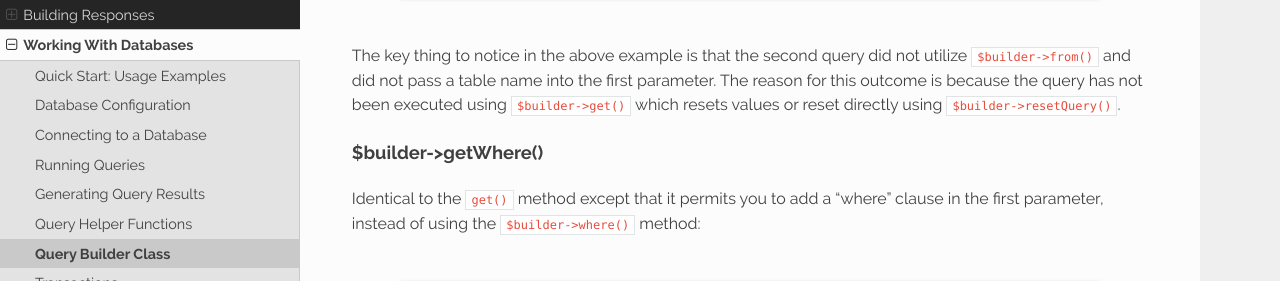
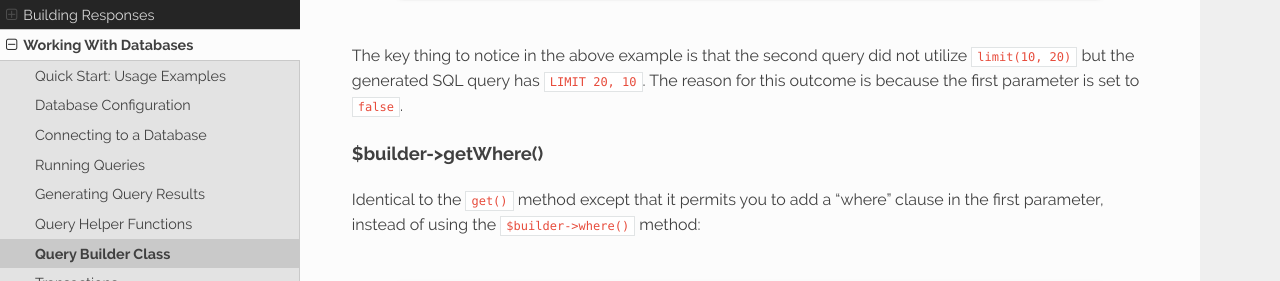
Before and after one commit to NEKOGET/ci4_user_guide_src, a Sphinx documentation site: the page built from source/database/query_builder.rst, in a window 1280 px wide and 900 px high, scrolled down 2863 px, cut to the strip 214-495 px from the top of the window. Built offline with Sphinx 7.4.7 and the Read the Docs theme 2.0.0, drawn with Linux system fonts in a browser that asks for light colours; some of the changed text lies outside the part shown.

Commit message:
docs: improve explanations

```diff
--- a/source/database/query_builder.rst
+++ b/source/database/query_builder.rst
@@ -78,10 +78,8 @@ will be reset (by default it will be reset, just like when using ``$builder->get
 .. literalinclude:: query_builder/006.php
 
 The key thing to notice in the above example is that the second query did not
-utilize ``$builder->from()`` and did not pass a table name into the first
-parameter. The reason for this outcome is because the query has not been
-executed using ``$builder->get()`` which resets values or reset directly
-using ``$builder->resetQuery()``.
+utilize ``limit(10, 20)`` but the generated SQL query has ``LIMIT 20, 10``.
+The reason for this outcome is because the first parameter is set to ``false``.
 
 $builder->getWhere()
 --------------------
@@ -829,9 +827,7 @@ will be reset (by default it will be--just like ``$builder->insert()``):
 
 .. literalinclude:: query_builder/080.php
 
-The reason the second query worked is that the query has not been executed
-using ``$builder->insert()`` which resets values or reset directly using
-``$builder->resetQuery()``.
+The reason the second query worked is that the first parameter is set to ``false``.
 
 .. note:: This method doesn't work for batch inserts.
 
```
